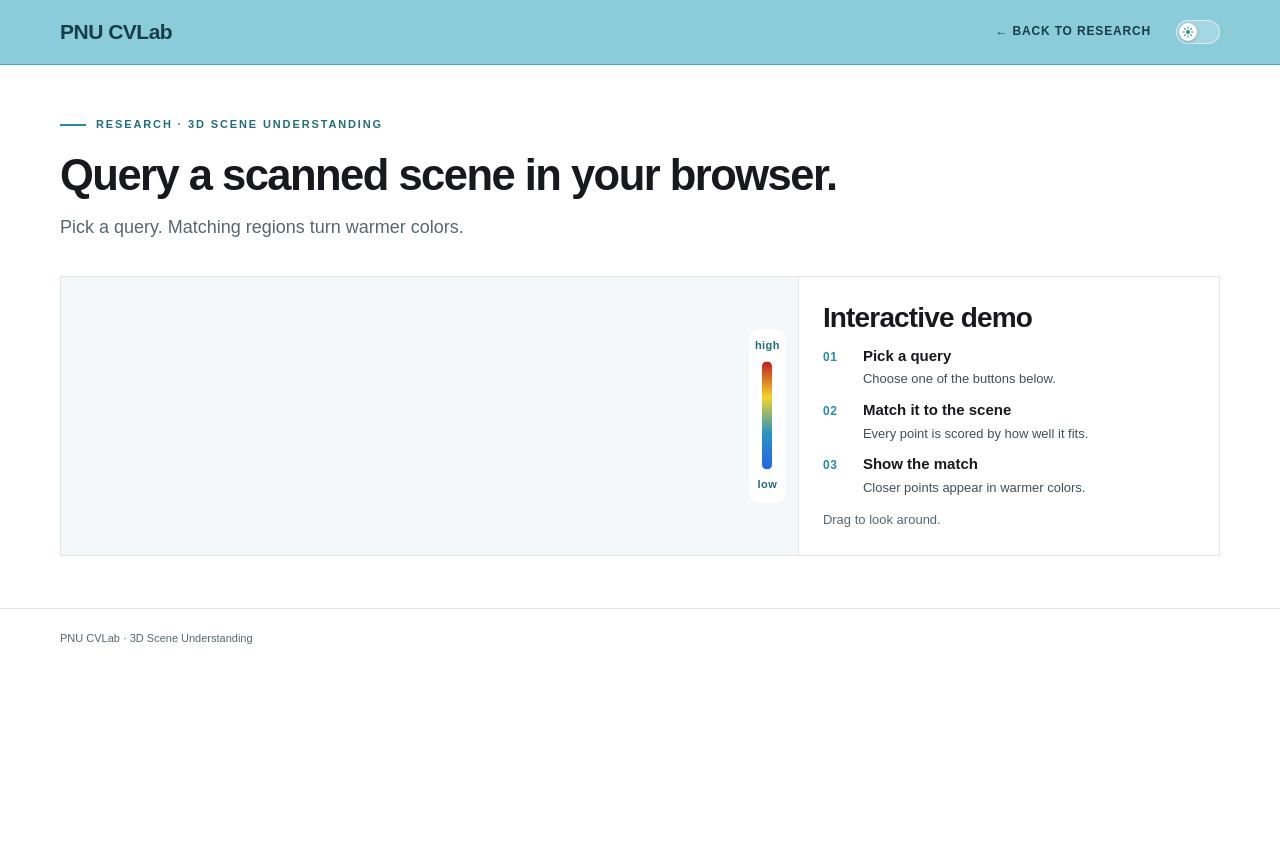
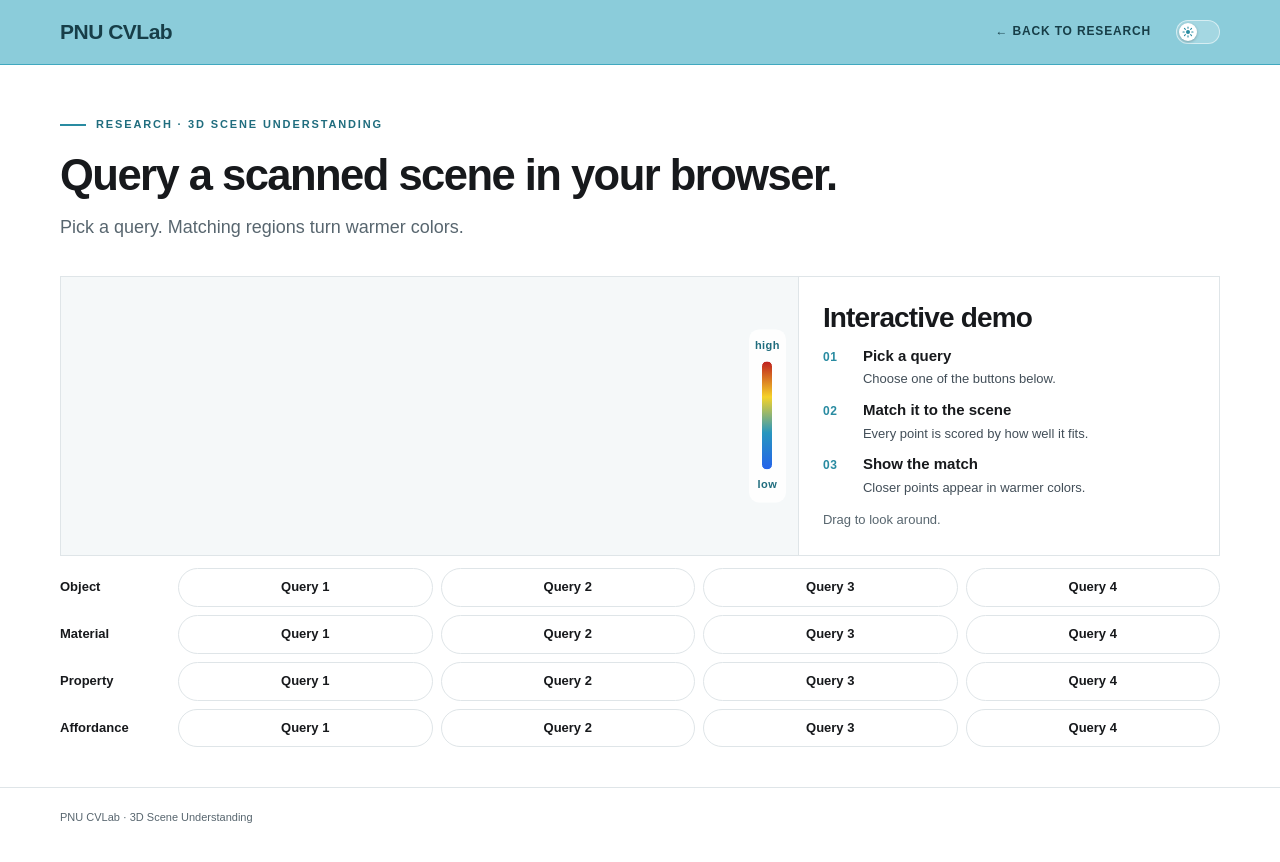
Before and after one commit to pnucvlab/pnucvlab.github.io, a Jekyll site: the page assets/research/3d-scene-understanding-explorer.html, which Jekyll copies as it is, in a window 1280 px wide. Shown: the top 862 px of the page. Built offline with Jekyll 4.4.1, drawn with Linux system fonts in a browser that asks for light colours; nearby versions of some CDN libraries; library files that are not in the unit come from our copies; some of the changed lines change nothing that is shown.

Commit message:
update research

```diff
--- a/assets/research/3d-scene-understanding-explorer.html
+++ b/assets/research/3d-scene-understanding-explorer.html
@@ -32,8 +32,11 @@
     .meter{position:absolute;right:12px;top:50%;z-index:2;display:flex;flex-direction:column;align-items:center;gap:6px;padding:8px 6px;transform:translateY(-50%);border-radius:10px;background:rgba(255,255,255,.88);color:var(--accent-dark);font-size:11px;font-weight:800;letter-spacing:.04em}
     .meter-bar{width:12px;height:110px;border:1px solid #fff;border-radius:8px;background:linear-gradient(to top,rgb(37,99,235),rgb(40,150,190) 34%,rgb(245,210,40) 67%,rgb(190,30,30))}
     .panel-copy{padding:24px;border-left:1px solid var(--line);display:flex;flex-direction:column;justify-content:center}
-    .queries{display:flex;flex-wrap:wrap;gap:8px;margin-top:12px}
-    .queries button{border:1px solid var(--line);border-radius:999px;background:var(--surface);color:var(--ink);font:inherit;font-size:13px;font-weight:700;padding:8px 14px;cursor:pointer}
+    .query-rows{display:grid;gap:8px;margin-top:12px}
+    .query-row{display:grid;grid-template-columns:108px minmax(0,1fr);gap:10px;align-items:center}
+    .query-label{margin:0;font-size:13px;font-weight:800}
+    .queries{display:grid;grid-template-columns:repeat(4,minmax(0,1fr));gap:8px}
+    .queries button{border:1px solid var(--line);border-radius:999px;background:var(--surface);color:var(--ink);font:inherit;font-size:13px;font-weight:700;padding:8px 10px;cursor:pointer}
     .queries button:hover{border-color:var(--accent);color:var(--accent-dark)}
     .queries button.is-active{border-color:var(--accent);background:var(--accent);color:#fff}
     #status{min-height:0;margin:8px 0 0;color:var(--muted);font-size:13px}
@@ -52,6 +55,7 @@
       .panel{grid-template-columns:1fr}
       .panel-copy{border-left:0;border-top:1px solid var(--line)}
       .viewer-wrap{aspect-ratio:2/1;min-height:240px}
+      .query-row{grid-template-columns:1fr}
     }
     @media(max-width:560px){
       .shell{width:calc(100% - 28px)}
@@ -110,7 +114,44 @@
           <p class="note">Drag to look around.</p>
         </aside>
       </div>
-      <div class="queries" id="queries" role="group" aria-label="Queries"></div>
+      <div class="query-rows">
+        <div class="query-row">
+          <p class="query-label">Object</p>
+          <div class="queries" role="group" aria-label="Object">
+            <button type="button">Query 1</button>
+            <button type="button">Query 2</button>
+            <button type="button">Query 3</button>
+            <button type="button">Query 4</button>
+          </div>
+        </div>
+        <div class="query-row">
+          <p class="query-label">Material</p>
+          <div class="queries" role="group" aria-label="Material">
+            <button type="button">Query 1</button>
+            <button type="button">Query 2</button>
+            <button type="button">Query 3</button>
+            <button type="button">Query 4</button>
+          </div>
+        </div>
+        <div class="query-row">
+          <p class="query-label">Property</p>
+          <div class="queries" role="group" aria-label="Property">
+            <button type="button">Query 1</button>
+            <button type="button">Query 2</button>
+            <button type="button">Query 3</button>
+            <button type="button">Query 4</button>
+          </div>
+        </div>
+        <div class="query-row">
+          <p class="query-label">Affordance</p>
+          <div class="queries" role="group" aria-label="Affordance">
+            <button type="button">Query 1</button>
+            <button type="button">Query 2</button>
+            <button type="button">Query 3</button>
+            <button type="button">Query 4</button>
+          </div>
+        </div>
+      </div>
       <p id="status" role="status"></p>
     </section>
   </main>
@@ -122,18 +163,11 @@
     import { OrbitControls } from "./3d-scene-assets/OrbitControls.js";
 
     const ASSET = "3d-scene-assets";
-    const LOW = [37, 99, 235];
-    const MID = [40, 150, 190];
-    const HIGH = [245, 210, 40];
-    const HOT = [190, 30, 30];
-    const queryBar = document.getElementById("queries");
     const status = document.getElementById("status");
     const viewerEl = document.getElementById("viewer");
 
     const api = {
       pointCount: 0,
-      lastScores: null,
-      showQuery,
       azimuth: () => (controls ? controls.azimuth() : null),
       isSpinning: () => (controls ? controls.isSpinning() : false),
     };
@@ -142,8 +176,6 @@
     let viewer = null;
     let controls = null;
     let cloud = null;
-    let queryScores = null;
-    let active = -1;
 
     function setStatus(text, kind) {
       status.textContent = text || "";
@@ -212,7 +244,7 @@
         const vHalf = (50 * Math.PI / 180) / 2;
         const hHalf = Math.atan(Math.tan(vHalf) * camera.aspect);
         const radius = 0.5 * Math.hypot(size.x, size.y, size.z);
-        const dist = (radius / Math.min(Math.sin(vHalf), Math.sin(hHalf))) * 1.08;
+        const dist = (radius / Math.min(Math.sin(vHalf), Math.sin(hHalf))) * 1.08 / 3;
         camera.position.set(0.62, 0.28, 0.62).normalize().multiplyScalar(dist);
         camera.lookAt(0, 0, 0);
         camera.updateProjectionMatrix();
@@ -309,107 +341,10 @@
       return { resetCamera, isSpinning: () => spinning, azimuth: () => orbit.getAzimuthalAngle() };
     }
 
-    function parseScores(buffer, count) {
-      const view = new DataView(buffer);
-      const magic = String.fromCharCode(view.getUint8(0), view.getUint8(1), view.getUint8(2), view.getUint8(3));
-      if (magic !== "PNUQ") throw new Error("Could not read the queries.");
-      const version = view.getUint32(4, true);
-      const n = view.getUint32(8, true);
-      const nQuery = view.getUint32(12, true);
-      if (version !== 1 || n !== count) throw new Error("Queries do not match this scene.");
-      const out = [];
-      let offset = 16;
-      for (let q = 0; q < nQuery; q += 1) {
-        out.push(new Float32Array(buffer.slice(offset, offset + count * 4)));
-        offset += count * 4;
-      }
-      return out;
-    }
-
-    function paintScores(values) {
-      const { valid, rgb } = cloud;
-      const ranked = [];
-      for (let i = 0; i < valid.length; i += 1) if (valid[i]) ranked.push(values[i]);
-      ranked.sort((a, b) => a - b);
-      const low = percentile(ranked, 0.05);
-      const high = percentile(ranked, 0.95);
-      const span = Math.max(high - low, 1e-6);
-      const next = new Uint8Array(rgb);
-      for (let i = 0; i < valid.length; i += 1) {
-        if (!valid[i]) continue;
-        const t = Math.min(1, Math.max(0, (values[i] - low) / span));
-        const [r, g, b] = heatColor(t);
-        next[i * 3] = r;
-        next[i * 3 + 1] = g;
-        next[i * 3 + 2] = b;
-      }
-      viewer.setColors(next);
-      viewer.render();
-      api.lastScores = values;
-    }
-
-    function showQuery(index) {
-      if (!viewer || !cloud || !queryScores) return false;
-      active = active === index ? -1 : index;
-      if (active < 0) {
-        viewer.setColors(cloud.rgb);
-        viewer.render();
-        api.lastScores = null;
-      } else {
-        paintScores(queryScores[index]);
-      }
-      queryBar.querySelectorAll("button").forEach((button, i) => {
-        const on = i === active;
-        button.classList.toggle("is-active", on);
-        button.setAttribute("aria-pressed", String(on));
-      });
-      return active === index;
-    }
-
-    function percentile(sorted, p) {
-      if (sorted.length === 0) return 0;
-      const index = (sorted.length - 1) * p;
-      const low = Math.floor(index);
-      const high = Math.ceil(index);
-      if (low === high) return sorted[low];
-      return sorted[low] * (high - index) + sorted[high] * (index - low);
-    }
-
-    function heatColor(t) {
-      const stops = [LOW, MID, HIGH, HOT];
-      const scaled = t * (stops.length - 1);
-      const index = Math.min(stops.length - 2, Math.floor(scaled));
-      const mix = scaled - index;
-      const a = stops[index];
-      const b = stops[index + 1];
-      return [
-        Math.round(a[0] + (b[0] - a[0]) * mix),
-        Math.round(a[1] + (b[1] - a[1]) * mix),
-        Math.round(a[2] + (b[2] - a[2]) * mix),
-      ];
-    }
-
     try {
-      const [pointsRes, namesRes, scoreRes] = await Promise.all([
-        fetch(ASSET + "/points.bin"),
-        fetch(ASSET + "/queries.json"),
-        fetch(ASSET + "/queries.bin"),
-      ]);
-      if (!pointsRes.ok || !namesRes.ok || !scoreRes.ok) throw new Error("Could not load the scene.");
+      const pointsRes = await fetch(ASSET + "/points.bin");
+      if (!pointsRes.ok) throw new Error("Could not load the scene.");
       cloud = parsePoints(await pointsRes.arrayBuffer());
-      const names = await namesRes.json();
-      queryScores = parseScores(await scoreRes.arrayBuffer(), cloud.count);
-      if (!Array.isArray(names) || names.length !== queryScores.length) throw new Error("Queries do not match this scene.");
-      const order = names.map((name, index) => ({ name, index })).sort((a, b) => a.name.localeCompare(b.name));
-      order.forEach(({ name, index }, buttonIndex) => {
-        const button = document.createElement("button");
-        button.type = "button";
-        button.textContent = name;
-        button.setAttribute("aria-pressed", "false");
-        button.addEventListener("click", () => showQuery(buttonIndex));
-        queryBar.appendChild(button);
-      });
-      queryScores = order.map(({ index }) => queryScores[index]);
       api.pointCount = cloud.count;
       await whenSized(viewerEl);
       viewer = createViewer(viewerEl, cloud.positions, cloud.rgb);
```
